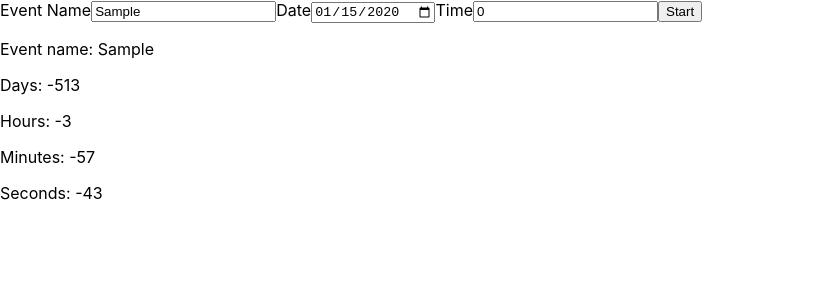
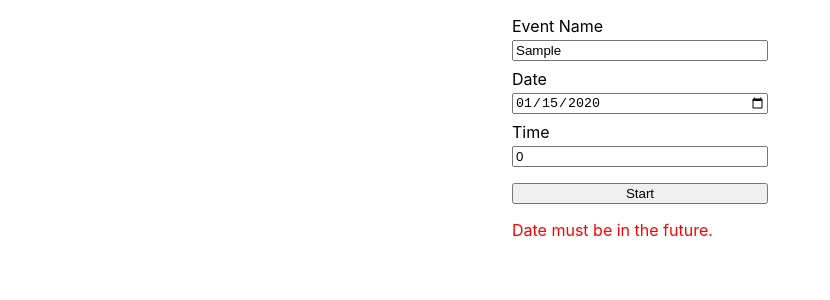
Before and after one commit to hedwardd/countdown-timer, a React (Create React App) app: page / in a window 1280 px wide. Both pictures are taken after typing "Sample", "2020-01-15" into the empty fields and a click on the input "Start". Shown: the top 300 px of the page, without its empty margins (0-830 px from the left). Built offline with nearby package versions, Linux system fonts and the light colour scheme.

Commit message:
Add basic layout and form constraints

```diff
--- /dev/null
+++ b/src/App.css
@@ -0,0 +1,52 @@
+#app {
+  margin: auto;
+}
+
+.event-form {
+  display: flex;
+  flex-direction: column;
+  width: 256px;
+  margin: auto;
+  margin-top: 16px;
+}
+
+.label {
+  margin-bottom: 4px;
+}
+
+.input {
+  margin-bottom: 8px;
+}
+
+.submit {
+  margin-top: 8px;
+}
+
+.error-text {
+  color: red;
+}
+
+.event {
+  width: 80%;
+  margin: auto;
+  display: flex;
+  flex-direction: column;
+  align-items: stretch;
+}
+
+.name {
+  display: flex;
+  justify-content: center;
+}
+
+.timer {
+ display: flex;
+ flex-direction: row;
+ justify-content: space-evenly;
+}
+
+.section {
+  display: flex;
+  flex-direction: column;
+  align-items: center;
+}
--- a/src/App.tsx
+++ b/src/App.tsx
@@ -1,5 +1,6 @@
 import React, { useState, useEffect } from 'react';
 
+import './App.css';
 import EventForm from './EventForm';
 import EventDisplay from './EventDisplay';
 
@@ -8,13 +9,16 @@ interface Event {
   date: number,
 }
 
+const defaultFormState = {
+  eventName: '',
+  eventDate: '',
+  eventTime: 0
+};
+
 function App() {
 
-  const [formValues, setFormValues] = useState({
-    eventName: '',
-    eventDate: '',
-    eventTime: 0
-  });
+  const [formValues, setFormValues] = useState(defaultFormState);
+  const [formError, setFormError] = useState<string | null>(null);
   const [event, setEvent] = useState<Event | null>(null);
   const [now, setNow] = useState(Date.now());
 
@@ -27,21 +31,26 @@ function App() {
     };
   }, []);
 
-
   function handleSubmit(e: React.FormEvent<HTMLFormElement>) {
     e.preventDefault();
     const { eventName, eventDate, eventTime } = formValues;
     const [year, month, day] = eventDate.split('-').map(s => parseInt(s));
     const dateObject = new Date(year, month - 1, day, eventTime);
     const eventDatePrimitive = dateObject.valueOf();
-    setEvent({
-      name: eventName,
-      date: eventDatePrimitive
-    });
+    if (eventDatePrimitive > now) {
+      setEvent({
+        name: eventName,
+        date: eventDatePrimitive
+      });
+      setFormValues(defaultFormState);
+    } else {
+      setFormError('Date must be in the future.');
+    }
   }
 
   function handleChange(event: React.ChangeEvent<HTMLInputElement>) {
     event.preventDefault();
+    setFormError(null);
     const { target } = event;
     const { name, value } = target;
     const newState = {
@@ -51,18 +60,17 @@ function App() {
     setFormValues(newState);
   }
 
-
-
   return (
-    <div>
+    <div id="App">
       <EventForm
         formValues={formValues}
         handleSubmit={handleSubmit}
         handleChange={handleChange}
+        formError={formError}
       />
-      <div>
-        {event ? <EventDisplay now={now} name={event.name} date={event.date} /> : null}
-      </div>
+      {event
+        ? <EventDisplay now={now} name={event.name} date={event.date} />
+        : null}
     </div>
   );
 }
--- a/src/EventDisplay.tsx
+++ b/src/EventDisplay.tsx
@@ -18,12 +18,44 @@ export default function EventDisplay({now, name, date}: PropTypes) {
   const displayDays = Math.floor(daysAway);
 
   return (
-    <>
-      <p>Event name: {name}</p>
-      <p>Days: {displayDays}</p>
-      <p>Hours: {displayHours}</p>
-      <p>Minutes: {displayMinutes}</p>
-      <p>Seconds: {displaySeconds}</p>
-    </>
+    <div className="event">
+      <div className="name">
+        <h3>{name}</h3>
+      </div>
+      <div className="timer">
+        <div className="section">
+          <div className="value">
+            {displayDays}
+          </div>
+          <div className="unit">
+            <p>Days</p>
+          </div>
+        </div>
+        <div className="section">
+          <div className="value">
+            {displayHours}
+          </div>
+          <div className="unit">
+            <p>Hours</p>
+          </div>
+        </div>
+        <div className="section">
+          <div className="value">
+            {displayMinutes}
+          </div>
+          <div className="unit">
+            <p>Minutes</p>
+          </div>
+        </div>
+        <div className="section">
+          <div className="value">
+            {displaySeconds}
+          </div>
+          <div className="unit">
+            <p>Seconds</p>
+          </div>
+        </div>
+      </div>
+    </div>
   );
 }
--- a/src/EventForm.tsx
+++ b/src/EventForm.tsx
@@ -7,51 +7,62 @@ interface PropTypes {
     eventTime: number
   },
   handleSubmit: React.FormEventHandler<HTMLFormElement>,
-  handleChange: React.ChangeEventHandler<HTMLInputElement>
-
+  handleChange: React.ChangeEventHandler<HTMLInputElement>,
+  formError: string | null,
 }
 
-export default function EventForm({ formValues, handleSubmit, handleChange }: PropTypes) {
+export default function EventForm({ formValues, handleSubmit, handleChange, formError }: PropTypes) {
+
+  const { eventName, eventDate, eventTime } = formValues;
 
   return (
-    <div>
-      <form onSubmit={handleSubmit}>
-        <label>
+    <form className="event-form" onSubmit={handleSubmit}>
+      <label className="label">
             Event Name
       </label>
       <input
         type="text"
-          name='eventName'
+        name="eventName"
+        className="input"
         required
         onChange={handleChange}
-          value={formValues.eventName}
+        value={eventName}
       />
 
-        <label>
+      <label className="label">
             Date
       </label>
       <input
         type="date"
         name="eventDate"
+        className="input"
         required
         onChange={handleChange}
-          value={formValues.eventDate}
+        value={eventDate}
       />
 
-        <label>
+      <label className="label">
             Time
       </label>
       <input
-          type="text"
-          name='eventTime'
+        type="number"
+        name="eventTime"
+        className="input"
+        max="23"
+        min="0"
+        step="1"
         onChange={handleChange}
-          value={formValues.eventTime}
+        value={eventTime}
       />
       <input
         type="submit"
         value="Start"
+        className="submit"
       />
+
+      {formError && (
+        <p className="error-text">{formError}</p>
+      )}
     </form>
-    </div>
   );
 }
```
Lines whose indentation alone changed are shown as unchanged.
